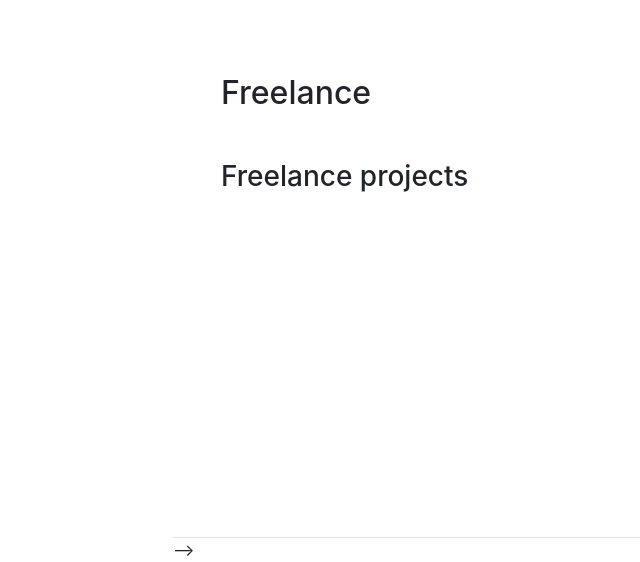
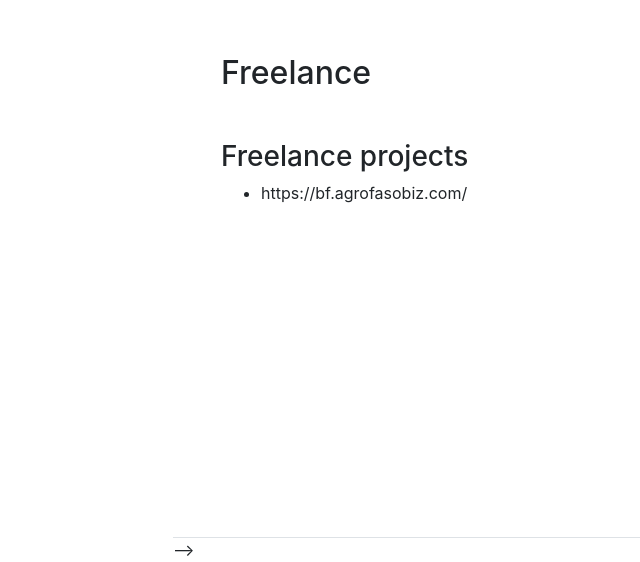
Before and after one commit to dersidibe/dersidibe.github.io, a website with bundled scripts: page index.html in a window 1280 px wide. Shown: the part 3486-4048 px from the top of the page, without its empty margins (99-739 px from the left). Built offline with nearby package versions, Linux system fonts and the light colour scheme; a web font is replaced by a local one.

Commit message:
Update index.html

```diff
--- a/index.html
+++ b/index.html
@@ -182,8 +182,9 @@
         <div class="my-auto">
           <h2 class="mb-5">Freelance</h2>
           <h3>Freelance projects</h3>
-
-
+          <ul>
+            <li>https://bf.agrofasobiz.com/</li>
+          </ul>
         </div>
       </section>-->
     </div>
```
